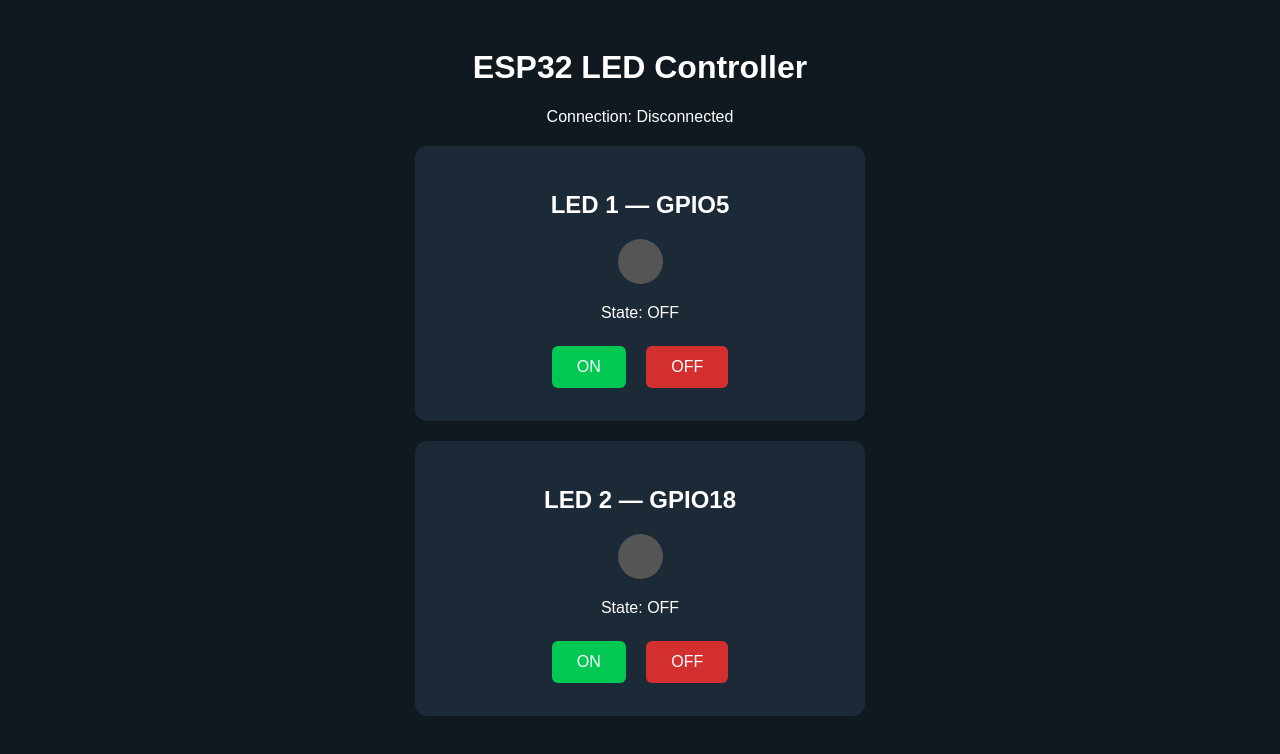
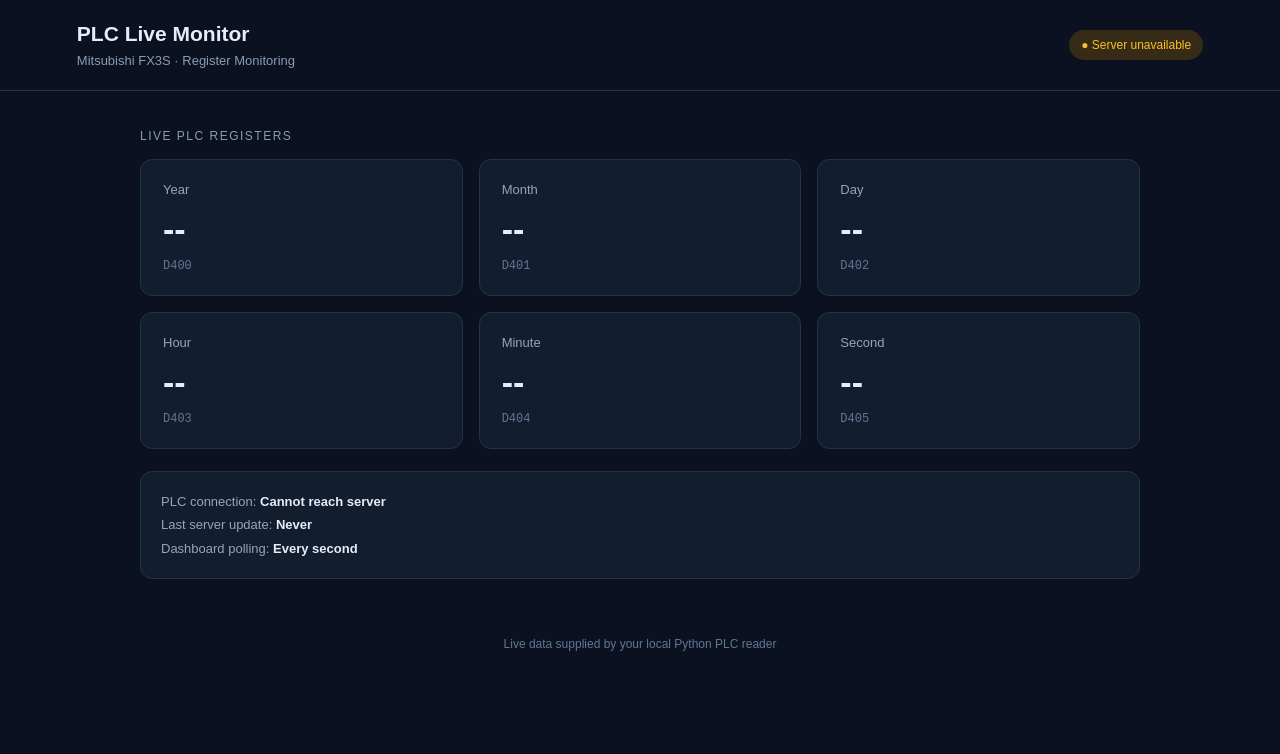
Before and after one commit to testingnothing/arcadedemo, a website: page index.html in a window 1280 px wide. Drawn offline with Linux system fonts and the light colour scheme; no server answers.

Commit message:
Rename project from ESP32 LED Controller to PLC Live Monitor

```diff
--- a/index.html
+++ b/index.html
@@ -1,152 +1,222 @@
-
 <!DOCTYPE html>
 <html lang="en">
 <head>
     <meta charset="UTF-8">
     <meta name="viewport" content="width=device-width, initial-scale=1.0">
-    <title>ESP32 LED Controller</title>
+    <title>PLC Live Monitor</title>
 
     <style>
+        * { box-sizing: border-box; }
+
         body {
+            margin: 0;
+            min-height: 100vh;
+            background: #0b1120;
+            color: #e5edf8;
             font-family: Arial, sans-serif;
-            background: #101820;
-            color: white;
-            text-align: center;
-            padding: 20px;
+        }
+
+        header {
+            padding: 22px 6%;
+            border-bottom: 1px solid #263247;
+            display: flex;
+            justify-content: space-between;
+            align-items: center;
+            gap: 16px;
+        }
+
+        h1 { font-size: 21px; margin: 0; }
+        .subtitle { color: #8b9bb4; font-size: 13px; margin-top: 7px; }
+
+        .status {
+            padding: 8px 12px;
+            border-radius: 20px;
+            font-size: 12px;
+            background: #352b16;
+            color: #fbbf24;
+            white-space: nowrap;
+        }
+
+        .status.online {
+            background: #123329;
+            color: #5ee6ae;
+        }
+
+        main {
+            width: min(1000px, 90%);
+            margin: 38px auto;
+        }
+
+        .section-title {
+            color: #8b9bb4;
+            font-size: 12px;
+            letter-spacing: 1.5px;
+            margin-bottom: 16px;
+        }
+
+        .grid {
+            display: grid;
+            grid-template-columns: repeat(3, minmax(0, 1fr));
+            gap: 16px;
         }
 
         .card {
-            background: #1c2936;
-            padding: 25px;
-            margin: 20px auto;
-            max-width: 400px;
+            background: #131d30;
+            border: 1px solid #263247;
             border-radius: 12px;
+            padding: 22px;
         }
 
-        .led {
-            width: 45px;
-            height: 45px;
-            border-radius: 50%;
-            background: #555;
-            margin: 20px auto;
+        .label { color: #94a5bf; font-size: 13px; }
+
+        .value {
+            font-size: clamp(25px, 4vw, 34px);
+            font-weight: bold;
+            margin-top: 13px;
+            overflow-wrap: anywhere;
         }
 
-        .led.on {
-            background: #00e676;
-            box-shadow: 0 0 20px #00e676;
+        .register {
+            color: #627692;
+            font-family: monospace;
+            font-size: 12px;
+            margin-top: 10px;
         }
 
-        button {
-            padding: 12px 25px;
-            margin: 8px;
-            border: none;
-            border-radius: 6px;
-            cursor: pointer;
-            font-size: 16px;
+        .info {
+            margin-top: 22px;
+            padding: 18px 20px;
+            background: #131d30;
+            border: 1px solid #263247;
+            border-radius: 12px;
+            color: #94a5bf;
+            font-size: 13px;
+            line-height: 1.8;
         }
 
-        .on-button {
-            background: #00c853;
-            color: white;
+        .info strong { color: #e5edf8; }
+
+        footer {
+            text-align: center;
+            padding: 20px;
+            color: #627692;
+            font-size: 12px;
         }
 
-        .off-button {
-            background: #d32f2f;
-            color: white;
+        @media (max-width: 600px) {
+            .grid { grid-template-columns: repeat(2, minmax(0, 1fr)); }
+            header { padding: 18px 5%; }
+            main { margin-top: 25px; }
+            .card { padding: 16px; }
         }
     </style>
 </head>
 
 <body>
+    <header>
+        <div>
+            <h1>PLC Live Monitor</h1>
+            <div class="subtitle">Mitsubishi FX3S · Register Monitoring</div>
+        </div>
+        <div id="status" class="status">Waiting for data</div>
+    </header>
 
-    <h1>ESP32 LED Controller</h1>
-    <p>Connection: <span id="connection">Connecting...</span></p>
+    <main>
+        <div class="section-title">LIVE PLC REGISTERS</div>
 
-    <div class="card">
-        <h2>LED 1 — GPIO5</h2>
-        <div id="led1" class="led"></div>
-        <p>State: <span id="state1">OFF</span></p>
+        <div class="grid">
+            <div class="card">
+                <div class="label">Year</div>
+                <div class="value" id="year">--</div>
+                <div class="register">D400</div>
+            </div>
 
-        <button class="on-button" onclick="setLED(1, true)">ON</button>
-        <button class="off-button" onclick="setLED(1, false)">OFF</button>
-    </div>
+            <div class="card">
+                <div class="label">Month</div>
+                <div class="value" id="month">--</div>
+                <div class="register">D401</div>
+            </div>
 
-    <div class="card">
-        <h2>LED 2 — GPIO18</h2>
-        <div id="led2" class="led"></div>
-        <p>State: <span id="state2">OFF</span></p>
+            <div class="card">
+                <div class="label">Day</div>
+                <div class="value" id="day">--</div>
+                <div class="register">D402</div>
+            </div>
 
-        <button class="on-button" onclick="setLED(2, true)">ON</button>
-        <button class="off-button" onclick="setLED(2, false)">OFF</button>
-    </div>
+            <div class="card">
+                <div class="label">Hour</div>
+                <div class="value" id="hour">--</div>
+                <div class="register">D403</div>
+            </div>
+
+            <div class="card">
+                <div class="label">Minute</div>
+                <div class="value" id="minute">--</div>
+                <div class="register">D404</div>
+            </div>
+
+            <div class="card">
+                <div class="label">Second</div>
+                <div class="value" id="second">--</div>
+                <div class="register">D405</div>
+            </div>
+        </div>
+
+        <div class="info">
+            <div>PLC connection: <strong id="connection">Waiting</strong></div>
+            <div>Last server update: <strong id="updated">Never</strong></div>
+            <div>Dashboard polling: <strong>Every second</strong></div>
+        </div>
+    </main>
+
+    <footer>Live data supplied by your local Python PLC reader</footer>
 
     <script>
-        // The website and API are hosted on the same Render service.
-        const API_BASE = "";
+        const fields = ["year", "month", "day", "hour", "minute", "second"];
 
-        async function updateLEDs() {
+        async function refreshData() {
+            const status = document.getElementById("status");
+
             try {
-                const response = await fetch(API_BASE + "/api/leds");
+                const response = await fetch("/api/plc-data", {
+                    cache: "no-store"
+                });
 
                 if (!response.ok) {
-                    throw new Error("Backend request failed");
+                    throw new Error("Server returned " + response.status);
                 }
 
-                const data = await response.json();
+                const result = await response.json();
+                const online = result.connected && result.data;
+
+                status.textContent = online ? "● Connected" : "● Offline";
+                status.classList.toggle("online", Boolean(online));
 
                 document.getElementById("connection").textContent =
-                    data.deviceOnline
-                        ? "Connected"
-                        : "Backend connected; ESP32 offline";
+                    online ? "Receiving data" : "Waiting for Python data";
 
-                showLED(1, data.led1);
-                showLED(2, data.led2);
+                if (online) {
+                    fields.forEach(field => {
+                        document.getElementById(field).textContent =
+                            String(result.data[field]).padStart(2, "0");
+                    });
 
+                    document.getElementById("year").textContent =
+                        result.data.year;
+
+                    document.getElementById("updated").textContent =
+                        new Date(result.data.receivedAt).toLocaleTimeString();
+                }
             } catch (error) {
+                status.textContent = "● Server unavailable";
+                status.classList.remove("online");
                 document.getElementById("connection").textContent =
-                    "Disconnected";
+                    "Cannot reach server";
             }
         }
 
-        function showLED(number, state) {
-            document.getElementById("led" + number)
-                .classList.toggle("on", state);
-
-            document.getElementById("state" + number).textContent =
-                state ? "ON" : "OFF";
-        }
-
-        async function setLED(number, state) {
-            try {
-                const body = {};
-                body["led" + number] = state;
-
-                const response = await fetch(API_BASE + "/api/leds", {
-                    method: "POST",
-                    headers: {
-                        "Content-Type": "application/json"
-                    },
-                    body: JSON.stringify(body)
-                });
-
-                if (!response.ok) {
-                    throw new Error("Command request failed");
-                }
-
-                // Allow the ESP32 time to receive the command.
-                setTimeout(updateLEDs, 500);
-                setTimeout(updateLEDs, 1500);
-                setTimeout(updateLEDs, 2500);
-
-            } catch (error) {
-                document.getElementById("connection").textContent =
-                    "Command failed";
-            }
-        }
-
-        updateLEDs();
-        setInterval(updateLEDs, 2000);
+        refreshData();
+        setInterval(refreshData, 1000);
     </script>
-
 </body>
 </html>
```
